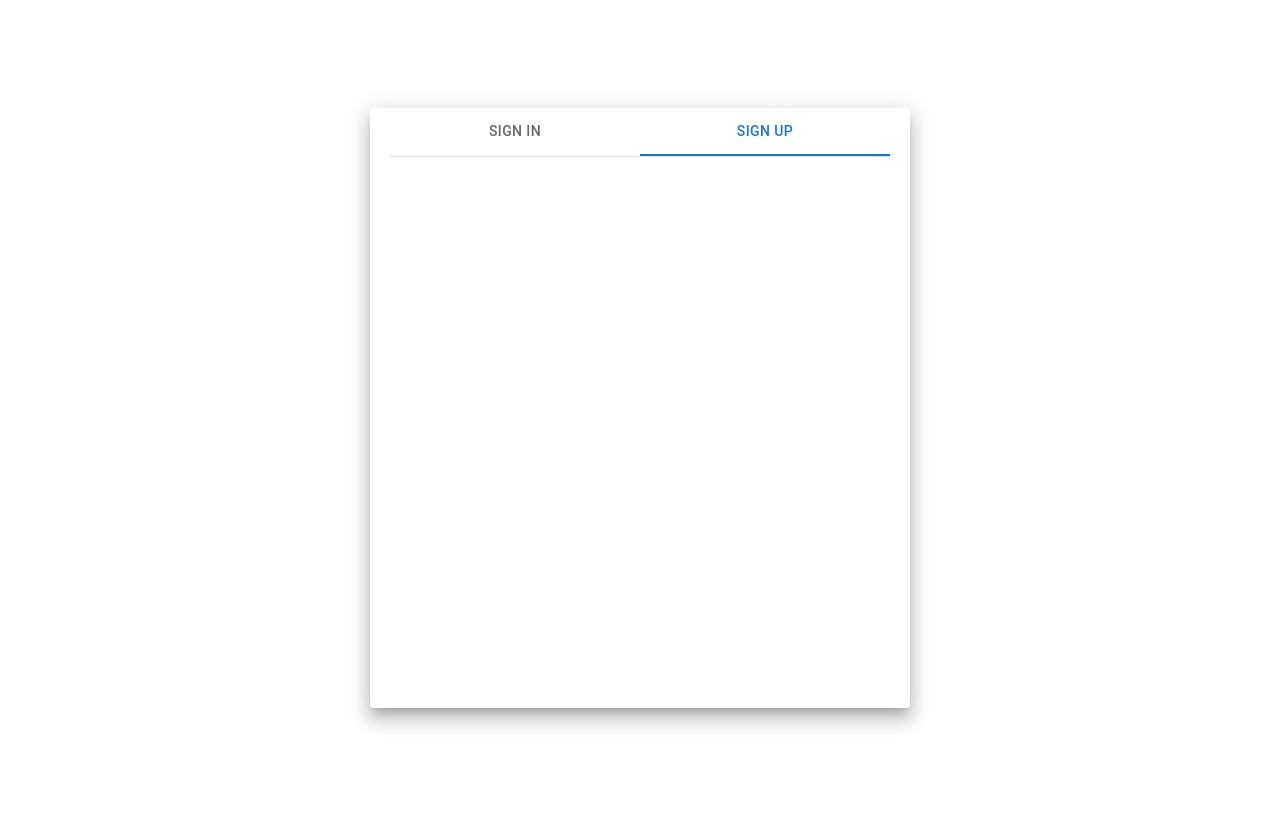
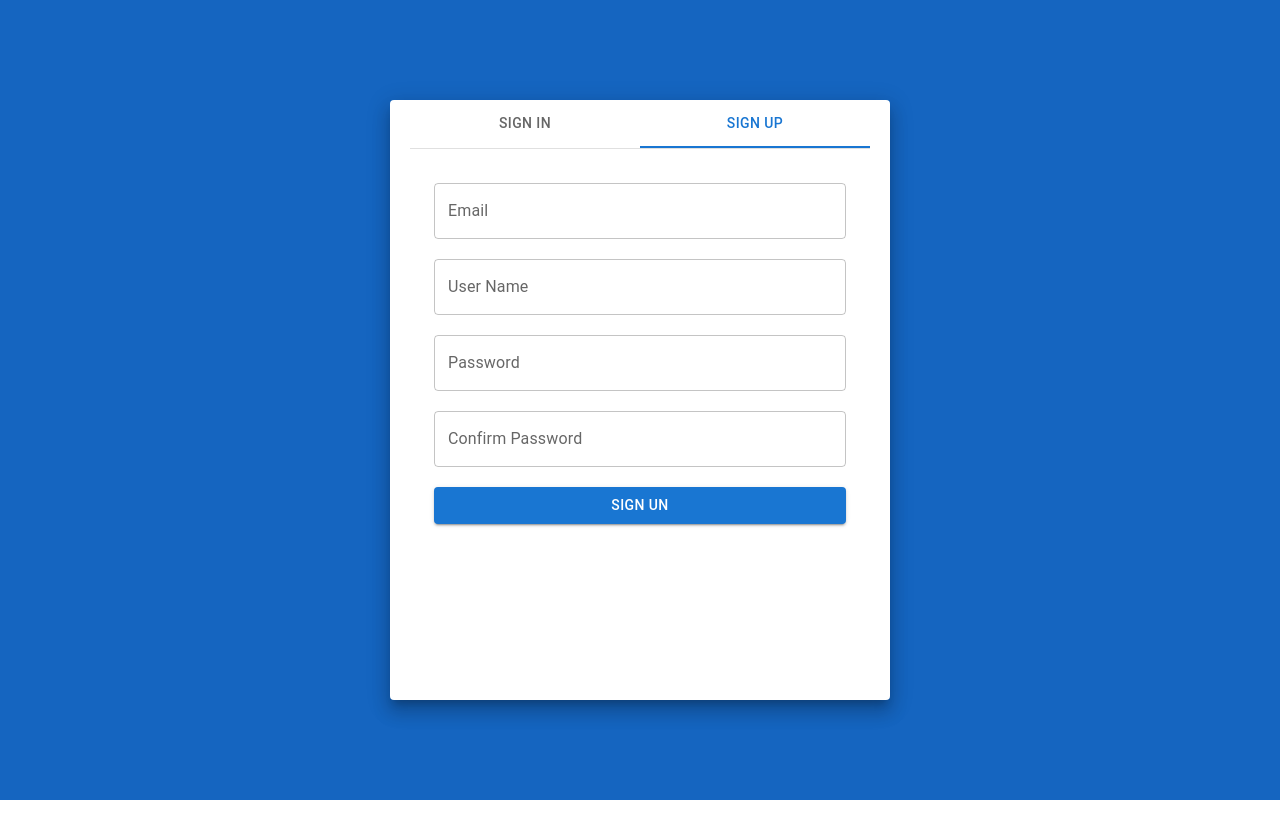
Before and after one commit to EmersonAlves019/Your-dictionary, a React (Create React App) app: page / in a window 1280 px wide. Both pictures are taken after a click on the tab "SIGN UP". Built offline with nearby package versions, Linux system fonts and the light colour scheme.

Commit message:
chore(login): sign up form

```diff
--- a/src/App.tsx
+++ b/src/App.tsx
@@ -2,10 +2,12 @@ import React from 'react';
 import { BrowserRouter } from 'react-router-dom';
 
 import Router from './routes/index.routes';
+import { GlobalStyles } from './styles/globalStyles';
 
 const App: React.FC = () => {
   return (
     <BrowserRouter>
+      <GlobalStyles />
       <Router />
     </BrowserRouter>
   );
--- /dev/null
+++ b/src/components/Container/SignUpForm/index.tsx
@@ -0,0 +1,81 @@
+import React from 'react';
+import { FieldValues, SubmitHandler, useForm } from 'react-hook-form';
+
+import { yupResolver } from '@hookform/resolvers/yup';
+import { Button, Grid, TextField } from '@mui/material';
+
+import FormError from '../../Core/FormError';
+import { schema } from './validation/schema';
+
+const textFieldStyle = {
+  margin: '10px 0',
+};
+
+const SignUpForm: React.FC = () => {
+  const {
+    register,
+    handleSubmit,
+    formState: { errors },
+  } = useForm({ resolver: yupResolver(schema) });
+
+  const onSubmit: SubmitHandler<FieldValues> = async data => {
+    console.log(data);
+  };
+
+  return (
+    <Grid>
+      <form onSubmit={handleSubmit(onSubmit)}>
+        <TextField
+          label="Email"
+          placeholder="example@example.com"
+          type="email"
+          fullWidth
+          style={textFieldStyle}
+          {...register('email')}
+          error={!!errors.email}
+        />
+        <FormError message={errors.email?.message} />
+        <TextField
+          label="User Name"
+          placeholder="Your user"
+          type="text"
+          fullWidth
+          style={textFieldStyle}
+          {...register('name')}
+          error={!!errors.name}
+        />
+        <FormError message={errors.name?.message} />
+        <TextField
+          label="Password"
+          placeholder="*********"
+          type="password"
+          fullWidth
+          style={textFieldStyle}
+          {...register('password')}
+          error={!!errors.password}
+        />
+        <FormError message={errors.password?.message} />
+        <TextField
+          label="Confirm Password"
+          placeholder="*********"
+          type="password"
+          fullWidth
+          style={textFieldStyle}
+          {...register('confirmPassword')}
+          error={!!errors.confirmPassword}
+        />
+        <FormError message={errors.confirmPassword?.message} />
+        <Button
+          type="submit"
+          variant="contained"
+          fullWidth
+          style={{ margin: '10px 0' }}
+        >
+          Sign Un
+        </Button>
+      </form>
+    </Grid>
+  );
+};
+
+export default SignUpForm;
--- /dev/null
+++ b/src/components/Container/SignUpForm/validation/schema.ts
@@ -0,0 +1,14 @@
+import * as yup from 'yup';
+
+export const schema = yup.object().shape({
+  email: yup.string().email().required('Email is required'),
+  name: yup.string().required('Username is required'),
+  password: yup
+    .string()
+    .required('Password is required')
+    .min(6, 'Password must be at least 6 characters'),
+  confirmPassword: yup
+    .string()
+    .required('Confirm password is required')
+    .oneOf([yup.ref('password')], 'Passwords must match'),
+});
--- a/src/pages/Login/index.tsx
+++ b/src/pages/Login/index.tsx
@@ -5,6 +5,7 @@ import Tab from '@mui/material/Tab';
 import Tabs from '@mui/material/Tabs';
 
 import SignInForm from '../../components/Container/SignInForm';
+import SignUpForm from '../../components/Container/SignUpForm';
 import TabPanel from '../../components/Core/TabPanel';
 import { getTagProps } from '../../shared/functions/getTableProps';
 import * as S from './styles';
@@ -37,7 +38,7 @@ const Login: React.FC = () => {
           <SignInForm />
         </TabPanel>
         <TabPanel value={value} index={1}>
-          {/* sign up form */}
+          <SignUpForm />
         </TabPanel>
       </S.LoginFormContainer>
     </S.LoginPageContainer>
--- a/src/pages/Login/styles.ts
+++ b/src/pages/Login/styles.ts
@@ -7,6 +7,7 @@ export const LoginPageContainer = styled.main`
   display: flex;
   justify-content: center;
   align-items: center;
+  background-color: #1565c0;
 `;
 
 export const LoginFormContainer = styled(Paper)`
--- /dev/null
+++ b/src/styles/globalStyles.ts
@@ -0,0 +1,9 @@
+import { createGlobalStyle } from 'styled-components';
+
+export const GlobalStyles = createGlobalStyle`
+  * {
+    box-sizing: border-box;
+    margin: 0;
+    padding: 0;
+  }
+`;
```
